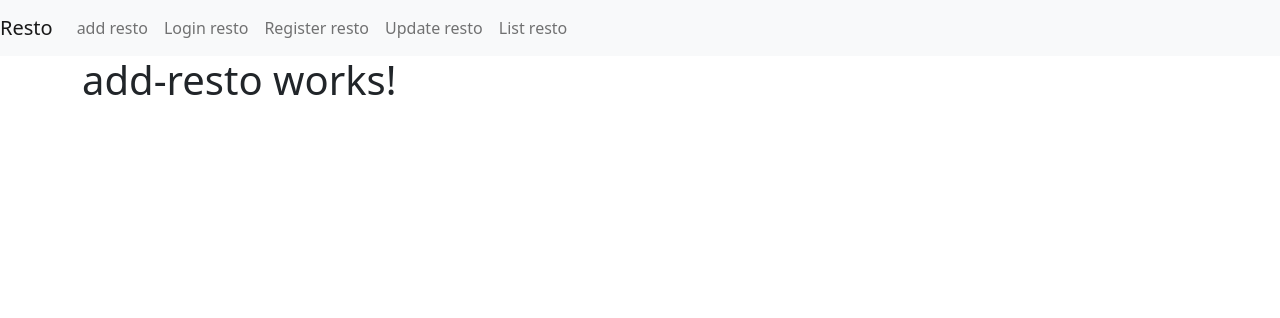
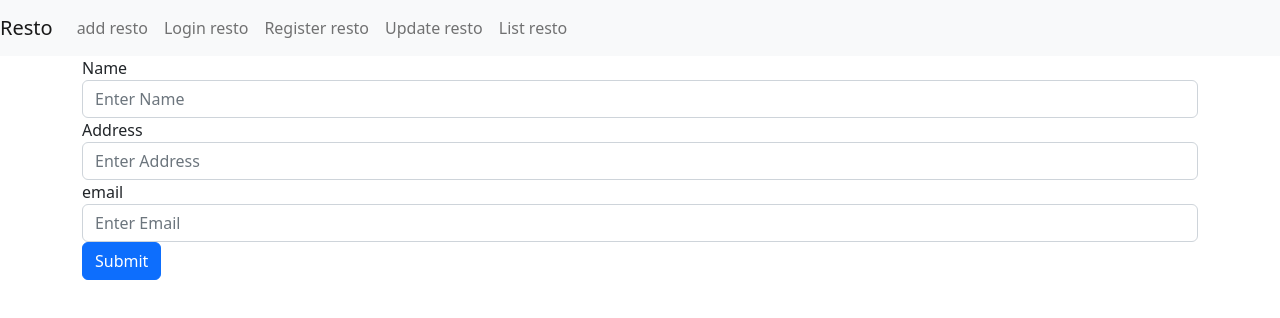
Before and after one commit to Abhinavsinghnegi/resto, an Angular app: page /add in a window 1280 px wide. Shown: the top 318 px of the page. Built offline with nearby package versions, Linux system fonts and the light colour scheme.

Commit message:
feat:add form for adding restaurants

```diff
--- a/src/app/add-resto/add-resto.component.html
+++ b/src/app/add-resto/add-resto.component.html
@@ -1 +1,15 @@
-<h1>add-resto works!</h1>
+<form [formGroup]="addResto" (ngSubmit)="collectResto()">
+    <div class="form-group">
+      <label>Name</label>
+      <input type="text" class="form-control" placeholder="Enter Name" formControlName="name">
+    </div>
+    <div class="form-group">
+        <label>Address</label>
+        <input type="text" class="form-control" placeholder="Enter Address" formControlName="address">
+      </div>
+      <div class="form-group">
+        <label>email</label>
+        <input type="email" class="form-control" placeholder="Enter Email" formControlName="email">
+      </div>
+    <button type="submit" class="btn btn-primary">Submit</button>
+</form>
--- a/src/app/add-resto/add-resto.component.ts
+++ b/src/app/add-resto/add-resto.component.ts
@@ -1,4 +1,5 @@
 import { Component, OnInit } from '@angular/core';
+import { FormGroup, FormControl } from "@angular/forms";
 
 @Component({
   selector: 'app-add-resto',
@@ -7,9 +8,20 @@ import { Component, OnInit } from '@angular/core';
 })
 export class AddRestoComponent implements OnInit {
 
+  addResto = new FormGroup({
+    name:new FormControl(''),
+    address:new FormControl(''),
+    email:new FormControl('')
+  })
+
   constructor() { }
 
   ngOnInit(): void {
   }
 
+  collectResto = () => {
+    console.warn(this.addResto.value);
+
+  }
+
 }
--- a/src/app/app.module.ts
+++ b/src/app/app.module.ts
@@ -9,6 +9,7 @@ import { ListRestoComponent } from './list-resto/list-resto.component';
 import { LoginComponent } from './login/login.component';
 import { RegisterComponent } from './register/register.component';
 import { HttpClientModule } from '@angular/common/http';
+import { ReactiveFormsModule } from '@angular/forms';
 
 @NgModule({
   declarations: [
@@ -22,7 +23,8 @@ import { HttpClientModule } from '@angular/common/http';
   imports: [
     BrowserModule,
     AppRoutingModule,
-    HttpClientModule
+    HttpClientModule,
+    ReactiveFormsModule
   ],
   providers: [],
   bootstrap: [AppComponent]
```
